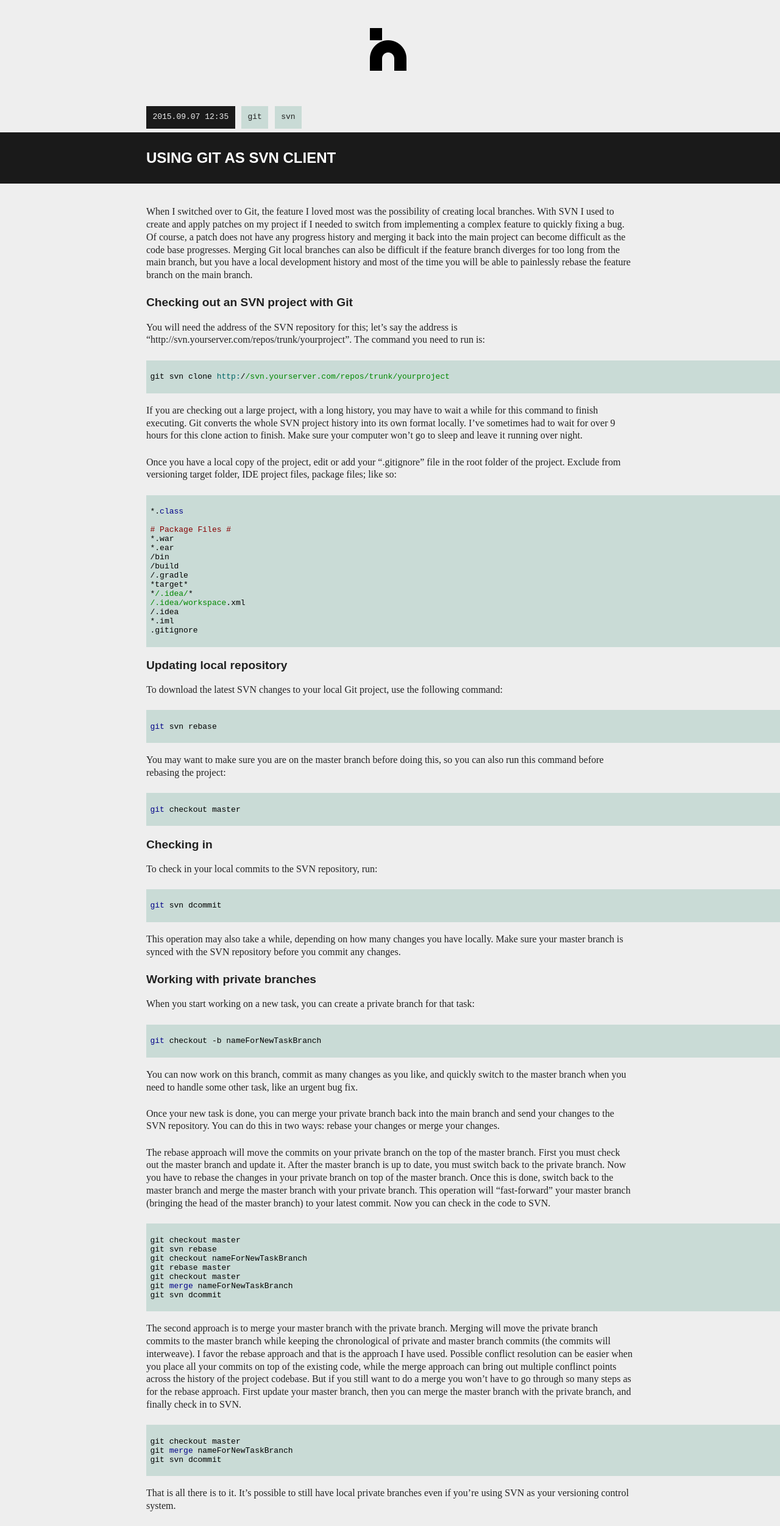
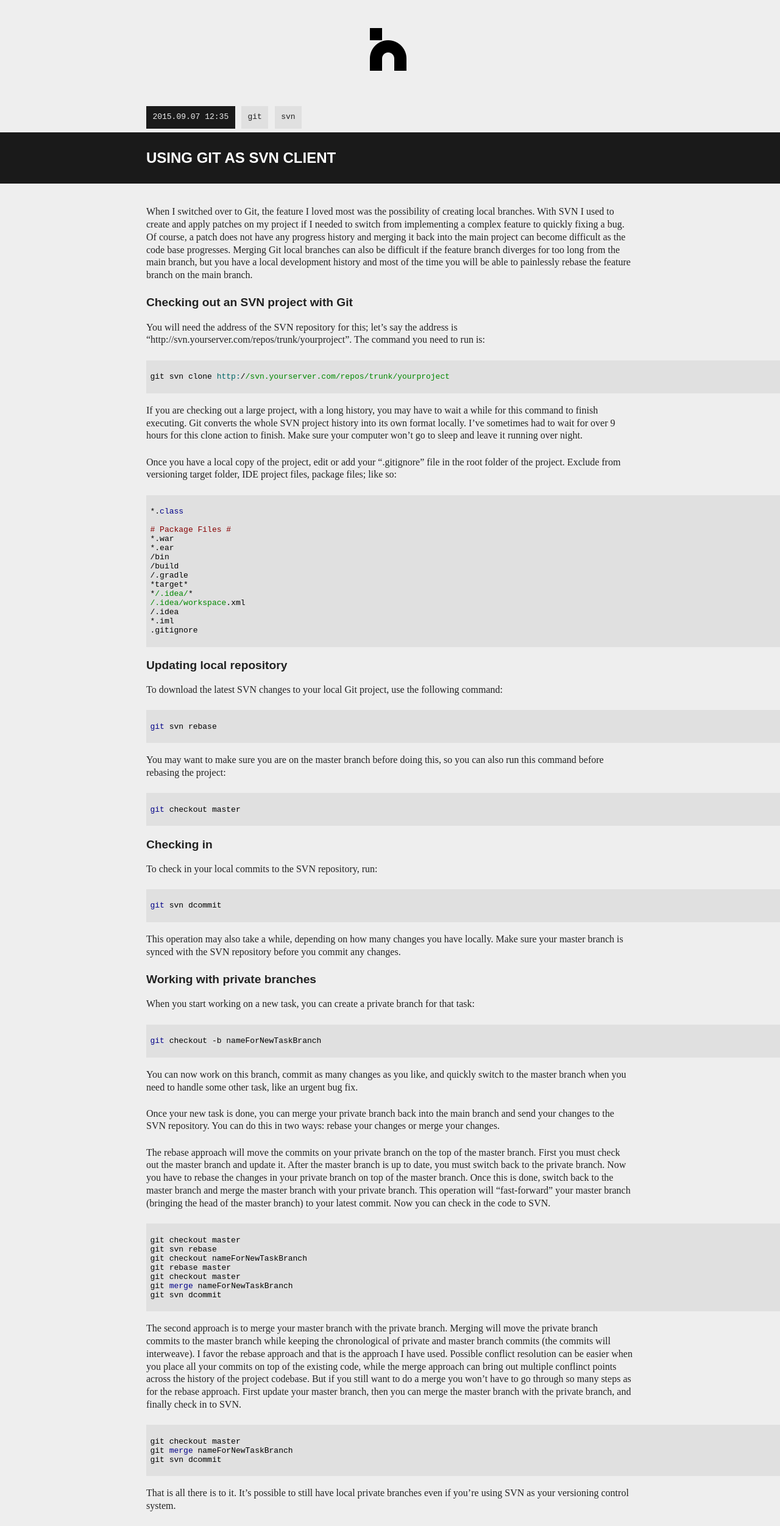
Before and after one commit to chronicweirdo/blog, a Jekyll site: the page built from _posts/2015.09/2015-09-07-git-as-svn-client.md, in a window 1280 px wide. Shown: the whole page at 61% size. Built offline with Jekyll 4.4.1, drawn with Linux system fonts in a browser that asks for light colours.

Commit message:
giving up the green highlight color

```diff
--- a/css/post.css
+++ b/css/post.css
@@ -148,7 +148,7 @@
     background-color: #1a1a1a;
 }
 pre, span.tag {
-    background-color: #c9dbd6;
+    background-color: #e0e0e0;
 }
 p.image, p.video {
     background-color: #e0e0e0;
```
